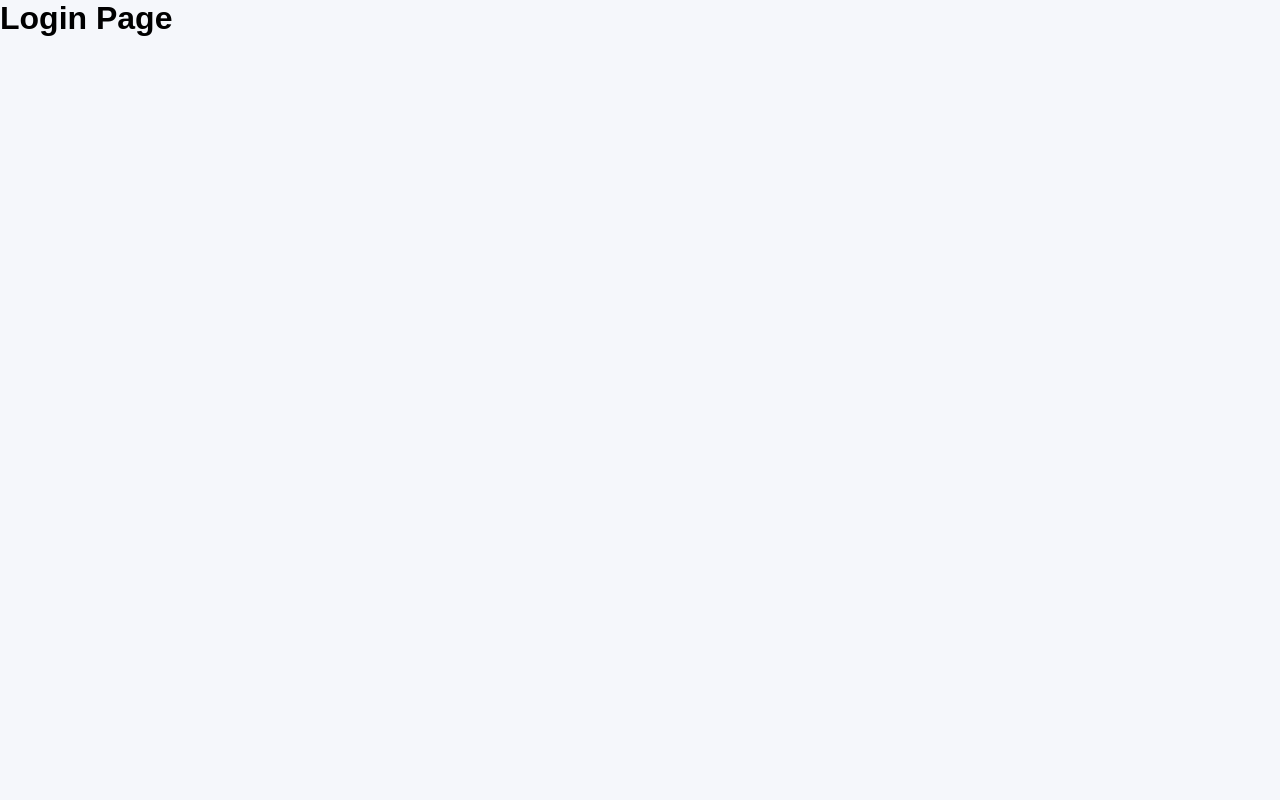
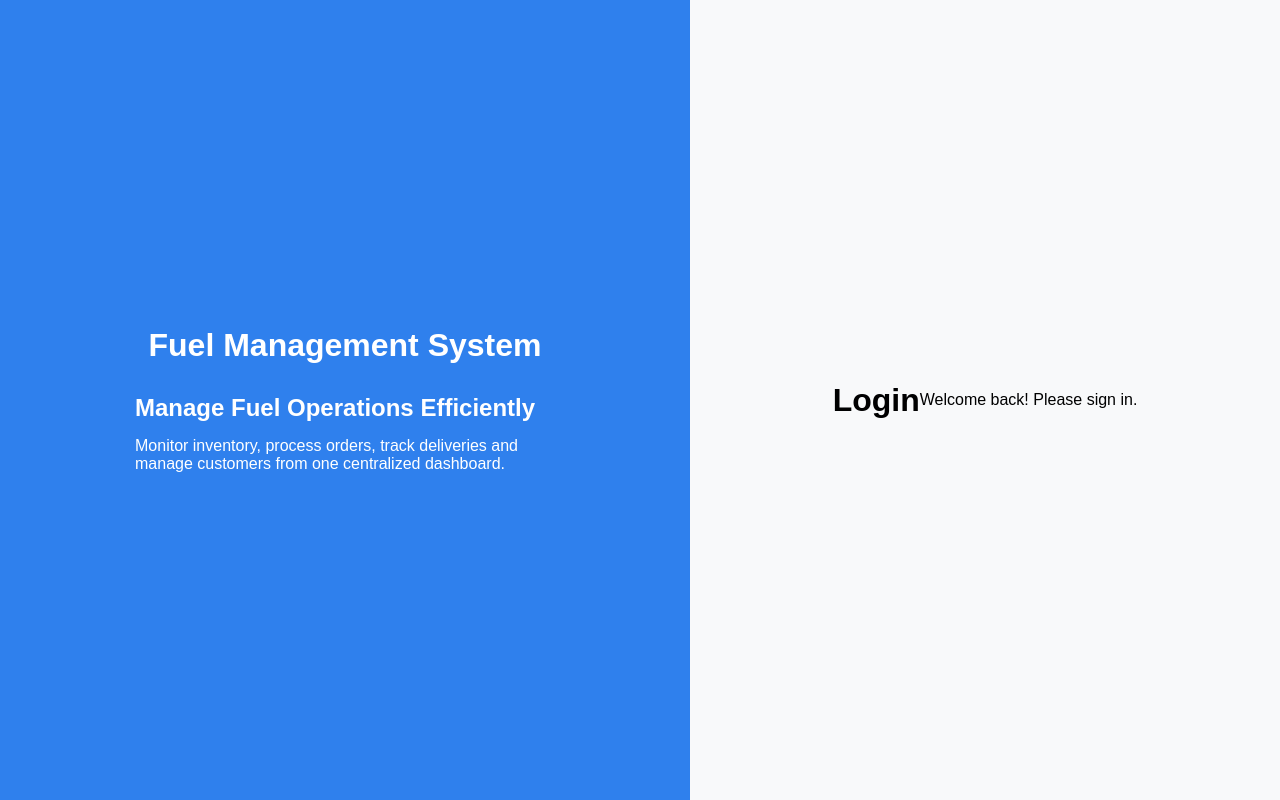
Before and after one commit to korosoangela2-lang/Fuel-Management-System, a React app in the folder frontend/: page / in a window 1280 px wide. Built offline with nearby package versions, Linux system fonts and the light colour scheme; the HTML template or start-up script is replaced by a standard one.

Commit message:
Add authentication layout components and styles for login page

```diff
--- /dev/null
+++ b/frontend/src/components/layout/AuthLeftPanel.jsx
@@ -0,0 +1,23 @@
+function AuthLeftPanel() {
+  return (
+    <div className="auth-left">
+
+      <div className="logo">
+        <h1>Fuel Management System</h1>
+      </div>
+
+      <div className="hero-text">
+        <h2>Manage Fuel Operations Efficiently</h2>
+
+        <p>
+          Monitor inventory, process orders,
+          track deliveries and manage customers
+          from one centralized dashboard.
+        </p>
+      </div>
+
+    </div>
+  );
+}
+
+export default AuthLeftPanel;
--- /dev/null
+++ b/frontend/src/components/layout/AuthRightPanel.jsx
@@ -0,0 +1,9 @@
+function AuthRightPanel({ children }) {
+  return (
+    <div className="auth-right">
+      {children}
+    </div>
+  );
+}
+
+export default AuthRightPanel;
--- a/frontend/src/layouts/AuthLayout.jsx
+++ b/frontend/src/layouts/AuthLayout.jsx
@@ -0,0 +1,15 @@
+import AuthLeftPanel from "../components/layout/AuthLeftPanel";
+import AuthRightPanel from "../components/layout/AuthRightPanel";
+
+function AuthLayout({ children }) {
+  return (
+    <div className="auth-container">
+      <AuthLeftPanel />
+      <AuthRightPanel>
+        {children}
+      </AuthRightPanel>
+    </div>
+  );
+}
+
+export default AuthLayout;
--- a/frontend/src/main.jsx
+++ b/frontend/src/main.jsx
@@ -4,6 +4,7 @@ import { BrowserRouter } from "react-router-dom";
 
 import App from "./App";
 import "./index.css";
+import "./styles/auth.css";
 
 ReactDOM.createRoot(document.getElementById("root")).render(
   <React.StrictMode>
--- a/frontend/src/pages/auth/Login.jsx
+++ b/frontend/src/pages/auth/Login.jsx
@@ -1,8 +1,16 @@
+import AuthLayout from "../../layouts/AuthLayout";
+
 function Login() {
   return (
-    <div>
-      <h1>Login Page</h1>
-    </div>
+    <AuthLayout>
+
+      <h1>Login</h1>
+
+      <p>
+        Welcome back! Please sign in.
+      </p>
+
+    </AuthLayout>
   );
 }
 
--- /dev/null
+++ b/frontend/src/styles/auth.css
@@ -0,0 +1,52 @@
+.auth-container{
+    display:flex;
+    min-height:100vh;
+}
+
+.auth-left{
+
+    flex:1;
+
+    background:#2F80ED;
+
+    color:white;
+
+    display:flex;
+
+    flex-direction:column;
+
+    justify-content:center;
+
+    align-items:center;
+
+    padding:50px;
+
+}
+
+.auth-right{
+
+    flex:1;
+
+    display:flex;
+
+    justify-content:center;
+
+    align-items:center;
+
+    background:#F8F9FA;
+
+}
+
+.hero-text{
+
+    margin-top:30px;
+
+    max-width:420px;
+
+}
+
+.hero-text h2{
+
+    margin-bottom:15px;
+
+}
```
